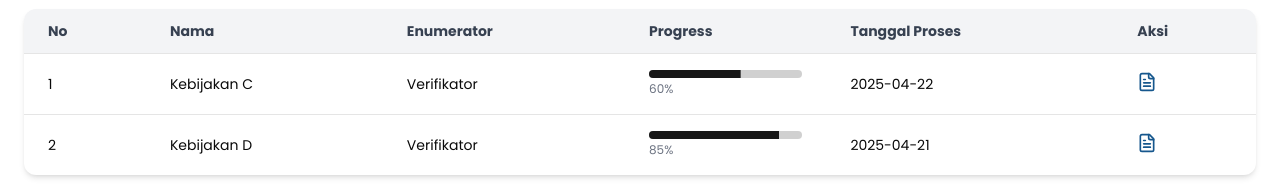
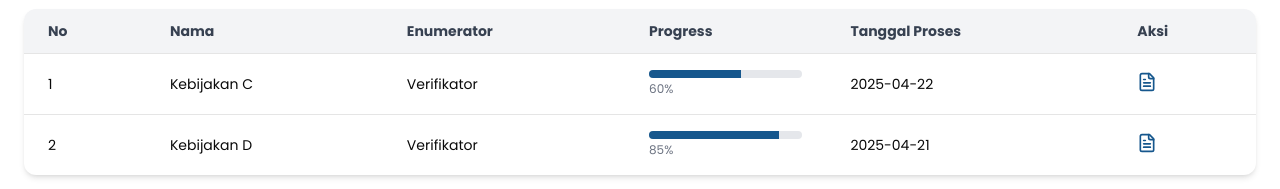
Before and after one commit to pujisubarkah/new_ikk, a Next.js app: page /enum/kebijakan in a window 1280 px wide. Both pictures are taken after a click on the element "Kebijakan Diproses". Shown: the part 193-382 px from the top of the page. Built offline with nearby package versions, Linux system fonts and the light colour scheme.

Commit message:
Add files via upload

```diff
--- /dev/null
+++ b/src/components/ui/progress.tsx
@@ -0,0 +1,27 @@
+import * as React from "react"
+import { cn } from "@/lib/utils"
+
+export interface ProgressProps extends React.HTMLAttributes<HTMLDivElement> {
+  value?: number
+  max?: number
+}
+
+const Progress = React.forwardRef<HTMLDivElement, ProgressProps>(
+  ({ className, value, max = 100, ...props }, ref) => {
+    return (
+      <div
+        ref={ref}
+        className={cn("relative h-2 w-full overflow-hidden rounded-full bg-gray-200", className)}
+        {...props}
+      >
+        <div
+          className="h-full bg-[#16578D] transition-all"
+          style={{ width: `${(value ?? 0) / max * 100}%` }}
+        />
+      </div>
+    )
+  }
+)
+Progress.displayName = "Progress"
+
+export { Progress }
```
